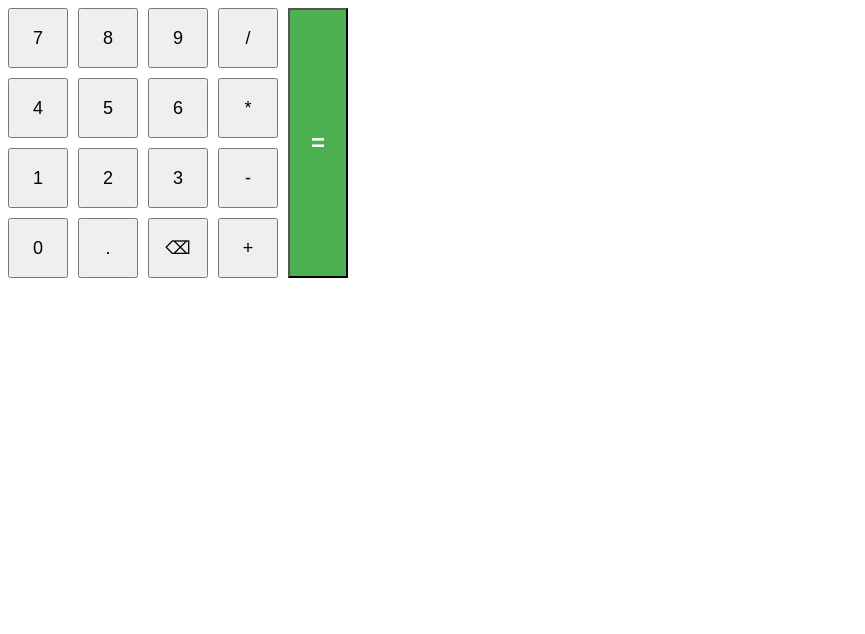
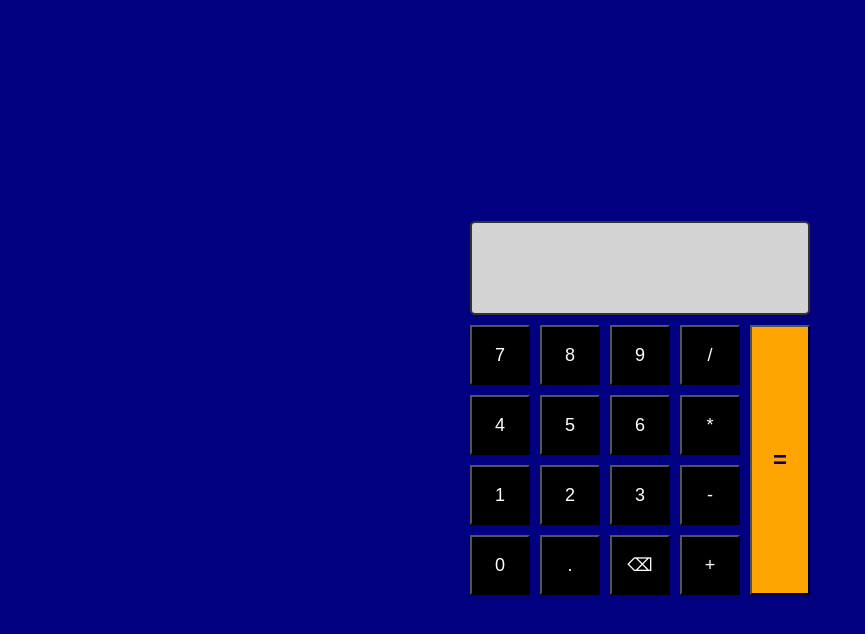
Before and after one commit to ctru86/calculator, a plain HTML site: page index.html in a window 1280 px wide. Shown: the whole page, without its empty margins (0-865 px from the left). Drawn offline with Linux system fonts and the light colour scheme.

Commit message:
calc kid

```diff
--- a/calc.css
+++ b/calc.css
@@ -1,7 +1,32 @@
+body {
+    display: flex;
+    align-items: center;
+    justify-content: center;
+    height: 100vh;
+    background-color: navy;
+}
+
 #calculator {
     display: flex;
+    flex-direction: column;
     gap: 10px;
-    width: fit-content;
+    background-color: navy;
+}
+
+#display {
+    background-color: lightgrey;
+    color: navy;
+    padding: 20px;
+    font-size: 32px;
+    text-align: right;
+    border: 2px solid #333;
+    border-radius: 5px;
+    min-height: 50px;
+}
+
+#button-area {
+    display: flex;
+    gap: 10px;
 }
 
 #buttons {
@@ -20,6 +45,8 @@
   height: 60px;
   font-size: 18px;
   cursor: pointer;
+  background-color: black;
+  color: white;
 }
 
 #calculate {
@@ -30,7 +57,8 @@
   width: 60px;
   font-size: 24px;
   font-weight: bold;
-  background-color: #4CAF50;
+  background-color: orange;
   color: white;
   cursor: pointer;
+  color: navy;
 }
--- a/calc.js
+++ b/calc.js
@@ -37,3 +37,34 @@ function calculate(a, operator, b) {
 }
 
 calculate(firstNum, operator, secondNum)
+
+const display = document.getElementById('display');
+const buttons = document.querySelectorAll('button');
+let displayValue = '0';
+buttons.forEach(button => {
+    button.addEventListener('click', function() {
+        const buttonText = this.textContent;
+        if (buttonText === '=') {
+            calculateResult();
+        } else if (buttonText === '⌫') {
+            displayValue = displayValue.slice(0, -1) || '0';
+        } else {
+            if (displayValue === '0') {
+                displayValue = buttonText;
+            } else {
+                displayValue += buttonText;
+            }
+        }
+        display.textContent = displayValue;
+    });
+});
+
+function calculateResult() {
+    try {
+        displayValue = eval(displayValue).toString();
+        display.textContent = displayValue;
+    } catch (error) {
+        display.textContent = 'Error';
+        displayValue = '0';
+    }
+}
--- a/index.html
+++ b/index.html
@@ -10,35 +10,41 @@
 <body>
 
     <div id = "calculator">
+
+    <div id="display"></div>
+
+     <div id="button-area">
         <div id = "buttons">
             <div class = row>
-                <button>7</button>
-                <button>8</button>
-                <button>9</button>
-                <button>/</button>
+                <button class = number-button>7</button>
+                <button class = number-button>8</button>
+                <button class = number-button>9</button>
+                <button class = number-button>/</button>
             </div>
             <div class = row>
-                <button>4</button>
-                <button>5</button>
-                <button>6</button>
-                <button>*</button>
+                <button class = number-button>4</button>
+                <button class = number-button>5</button>
+                <button class = number-button>6</button>
+                <button class = number-button>*</button>
             </div>
             <div class = row>
-                <button>1</button>
-                <button>2</button>
-                <button>3</button>
-                <button>-</button>
+                <button class = number-button>1</button>
+                <button class = number-button>2</button>
+                <button class = number-button>3</button>
+                <button class = number-button>-</button>
             </div>
             <div class="row">
-                <button>0</button>
-                <button>.</button>
-                <button>⌫</button>
-                <button>+</button>
+                <button class = number-button>0</button>
+                <button class = number-button>.</button>
+                <button class = number-button>⌫</button>
+                <button class = number-button>+</button>
             </div>
         </div>
         <div id = "calculate">
             <button>=</button>
         </div>
+
+       </div>
     </div>
 
 </body>
```
